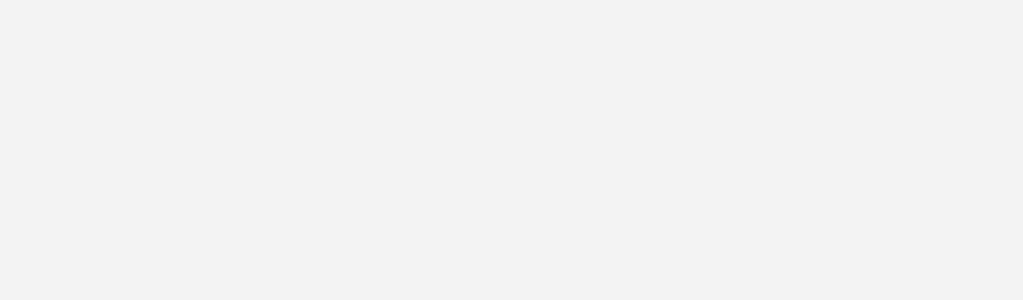
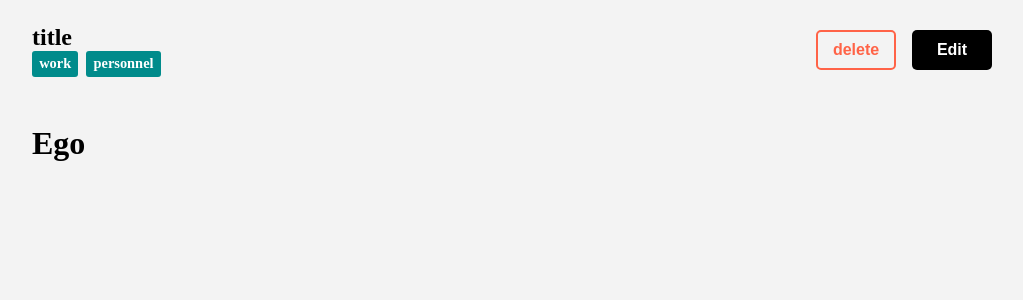
Before and after one commit to Haitam-Makhfi/noteTakingApp, a React (Vite) app: page /browsNote/1 in a window 1280 px wide. Before the commit this address had no page. Shown: the top 300 px of the page, without its empty margins (128-1151 px from the left). Built offline with nearby package versions, Linux system fonts and the light colour scheme.

Commit message:
finished BrowsNote

```diff
--- a/package.json
+++ b/package.json
@@ -13,9 +13,11 @@
     "@fortawesome/fontawesome-svg-core": "^6.7.2",
     "@fortawesome/free-solid-svg-icons": "^6.7.2",
     "@fortawesome/react-fontawesome": "^0.2.2",
+    "html-to-react": "^1.7.0",
     "react": "^18.3.1",
     "react-dom": "^18.3.1",
-    "react-router": "^7.0.2"
+    "react-router": "^7.0.2",
+    "react-router-dom": "^7.1.1"
   },
   "devDependencies": {
     "@eslint/js": "^9.15.0",
--- a/src/App.tsx
+++ b/src/App.tsx
@@ -2,6 +2,7 @@ import { BrowserRouter, Routes, Route } from "react-router";
 import { useState, createContext } from "react";
 import Home from "./components/Home";
 import CreateNote from "./components/CreateNote";
+import BrowsNote from "./components/BrowsNote";
 export const tagContext = createContext();
 export const notesContext = createContext();
 function App() {
@@ -12,16 +13,21 @@ function App() {
       titleValue: "title",
       id: 1,
       tagValue: ["work", "personnel"],
-      data: "data",
+      data: { data: "<h1>Ego</h1>" },
     },
   ]);
+  const [id, setId] = useState(101);
   return (
     <BrowserRouter>
       <tagContext.Provider value={{ tagArray, setTagArray }}>
         <notesContext.Provider value={{ notes, setNotes }}>
           <Routes>
             <Route path="/" element={<Home />} />
-            <Route path="/createNote" element={<CreateNote />} />
+            <Route
+              path="/createNote/:noteId?"
+              element={<CreateNote id={id} setId={setId} />}
+            />
+            <Route path="/browsNote/:noteId" element={<BrowsNote />} />
           </Routes>
         </notesContext.Provider>
       </tagContext.Provider>
--- /dev/null
+++ b/src/components/BrowsNote.tsx
@@ -0,0 +1,57 @@
+import { useContext } from "react";
+import { notesContext } from "../App";
+import { useParams } from "react-router";
+import { Parser } from "html-to-react";
+import { useNavigate } from "react-router";
+export default function BrowsNote() {
+  const { notes, setNotes } = useContext(notesContext);
+  const { noteId } = useParams();
+  const htmlParser = new Parser();
+  const navigate = useNavigate();
+  function handleDelete(id: number) {
+    setNotes((n: any) => n.filter((note: any) => note.id !== id));
+    navigate("/");
+  }
+  function handleEdit(id: number) {
+    navigate(`/creatNote/${id}`);
+  }
+  return (
+    <>
+      {notes.map(
+        (note: {
+          data: any;
+          noteValue: string;
+          titleValue: string;
+          tagValue: string[];
+          id: number;
+        }) => {
+          return (
+            note.id == JSON.parse(noteId) && (
+              <section className=" browsNote-section" key={note.id}>
+                <nav>
+                  <div className="identifier-container">
+                    <h2>{note.titleValue}</h2>
+                    <div className="tags-container">
+                      {note.tagValue.map((tag) => (
+                        <span className="tags" key={tag}>
+                          {tag}
+                        </span>
+                      ))}
+                    </div>
+                  </div>
+                  <div className="btn-container">
+                    <button onClick={() => handleDelete(note.id)}>
+                      delete
+                    </button>
+                    <button onClick={() => handleEdit(note.id)}>Edit</button>
+                  </div>
+                </nav>
+                {htmlParser.parse(note.data.data)}
+              </section>
+            )
+          );
+        }
+      )}
+    </>
+  );
+}
--- a/src/components/CreateNote.tsx
+++ b/src/components/CreateNote.tsx
@@ -1,16 +1,25 @@
-import { useState, useContext } from "react";
+import { useState, useContext, useEffect } from "react";
 import { notesContext } from "../App";
-import { useNavigate } from "react-router";
+import { useNavigate, useParams } from "react-router";
 import Nav from "./Nav";
 import TitleSort from "./TitleSort";
 import TagSort from "./TagSort";
-export default function CreateNote() {
+export default function CreateNote({ id, setId }: { id: number; setId: any }) {
   const [titleValue, setTitleValue] = useState("");
   const [tagValue, setTagValue] = useState([]);
   const [noteValue, setNoteValue] = useState("");
-  const [id, setId] = useState(101);
   const navigate = useNavigate();
-  const { setNotes } = useContext(notesContext);
+  const { notes, setNotes } = useContext(notesContext);
+  const { noteId } = useParams();
+  useEffect(() => {
+    notes.map((note: any) => {
+      if (note.id == JSON.parse(noteId)) {
+        setTitleValue(note.titleValue);
+        setTagValue(note.tagValue);
+        setNoteValue(note.noteValue);
+      }
+    });
+  }, [noteId]);
   function makePost() {
     const text = { content: noteValue };
     fetch("https://api.apyhub.com/convert/md/html/json", {
@@ -25,20 +34,10 @@ export default function CreateNote() {
       .then((res) => res.json())
       .then((data) => {
         const payload = { data, noteValue, titleValue, tagValue, id };
-        fetch("https://jsonplaceholder.typicode.com/posts", {
-          method: "POST",
-          headers: {
-            "Content-type": "application/json; charset=UTF-8",
-          },
-          body: JSON.stringify(payload),
-        })
-          .then((res) => res.json())
-          .then((data) => {
-            setNotes((n: any) => [...n, data]);
-            setId((p) => p + 1);
-          })
-          .then(() => navigate("/"))
-          .catch((err) => console.log(err));
+        console.log(payload);
+        setNotes((n: any) => [...n, payload]);
+        setId((p: number) => p + 1);
+        navigate("/");
       });
   }
   return (
--- a/src/components/Nav.tsx
+++ b/src/components/Nav.tsx
@@ -1,4 +1,5 @@
 import { useState } from "react";
+import { Link } from "react-router-dom";
 import Tooltip from "./Tooltip";
 export default function Nav() {
   const [tooltipactive, setTooltipActive] = useState(false);
@@ -6,7 +7,11 @@ export default function Nav() {
     <nav>
       <h1>Clipy</h1>
       <div className="nav-btns">
-        <div className="nav-btn">Creat</div>
+        <div className="nav-btn">
+          <Link to={"/createNote"} className="Link">
+            Creat
+          </Link>
+        </div>
         <div className="nav-btn" onClick={() => setTooltipActive((p) => !p)}>
           Edit Tags
           {tooltipactive && <Tooltip addtag={true} style={{ zIndex: "11" }} />}
--- a/src/components/NotesList.tsx
+++ b/src/components/NotesList.tsx
@@ -1,3 +1,4 @@
+import { useNavigate } from "react-router-dom";
 export type propType = {
   notes: {
     data: any;
@@ -8,10 +9,18 @@ export type propType = {
   }[];
 };
 export default function NotesList({ notes }: propType) {
+  const navigate = useNavigate();
+  function handleClick(id: number) {
+    navigate(`/browsNote/${id}`);
+  }
   return (
     <>
       {notes.map((note) => (
-        <div className="note" key={note.id}>
+        <div
+          className="note"
+          key={note.id}
+          onClick={() => handleClick(note.id)}
+        >
           <h3>{note.titleValue}</h3>
           <div className="tags-container">
             {note.tagValue.map((tag) => (
--- a/src/index.css
+++ b/src/index.css
@@ -10,7 +10,7 @@ body {
   background-color: #f3f3f3;
 }
 main {
-  width: min(100% - 80px, 60rem);
+  width: calc(40rem - 80px);
   margin-inline: auto;
   display: grid;
   grid-template-columns: 1fr 1fr;
@@ -28,6 +28,10 @@ h1 {
   font-size: 2rem;
   font-weight: bold;
   align-items: center;
+}
+.Link {
+  text-decoration: none;
+  color: #fff;
 }
 .nav-btns {
   display: flex;
@@ -176,7 +180,7 @@ h1 {
   justify-self: center;
   width: 90%;
   border-radius: 10px;
-  padding: 1em;
+  padding: 2.5em;
   margin-top: 1em;
   display: flex;
   flex-direction: column;
@@ -200,3 +204,37 @@ h1 {
   gap: 0.5em;
   flex-wrap: wrap;
 }
+.browsNote-section {
+  width: min(100% - 80px, 60rem);
+  margin-inline: auto;
+}
+.btn-container {
+  display: flex;
+  justify-content: space-between;
+  align-items: center;
+  gap: 1em;
+}
+.btn-container button {
+  width: 5rem;
+  height: 2.5rem;
+  font-size: 1rem;
+  font-weight: bold;
+  border: none;
+  border-radius: 5px;
+  cursor: pointer;
+  color: #fff;
+  background-color: #000;
+  transition: 0.3s;
+}
+.btn-container button:first-child {
+  background-color: transparent;
+  color: tomato;
+  border: solid 2px tomato;
+}
+.btn-container button:last-child:hover {
+  background-color: hsla(0, 0%, 0%, 0.7);
+}
+.btn-container button:first-child:hover {
+  background-color: tomato;
+  color: #fff;
+}
```
Also changed, not shown: src/components/Edit.tsx (added), 1 other file (tests, documents, lock files or other folders).
